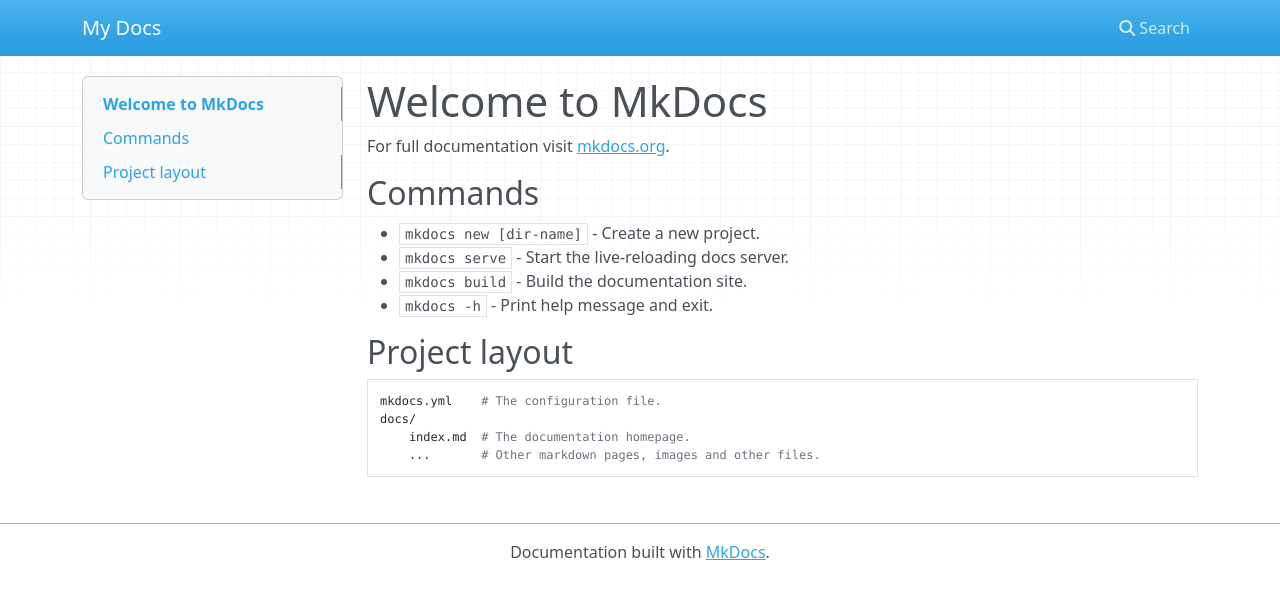
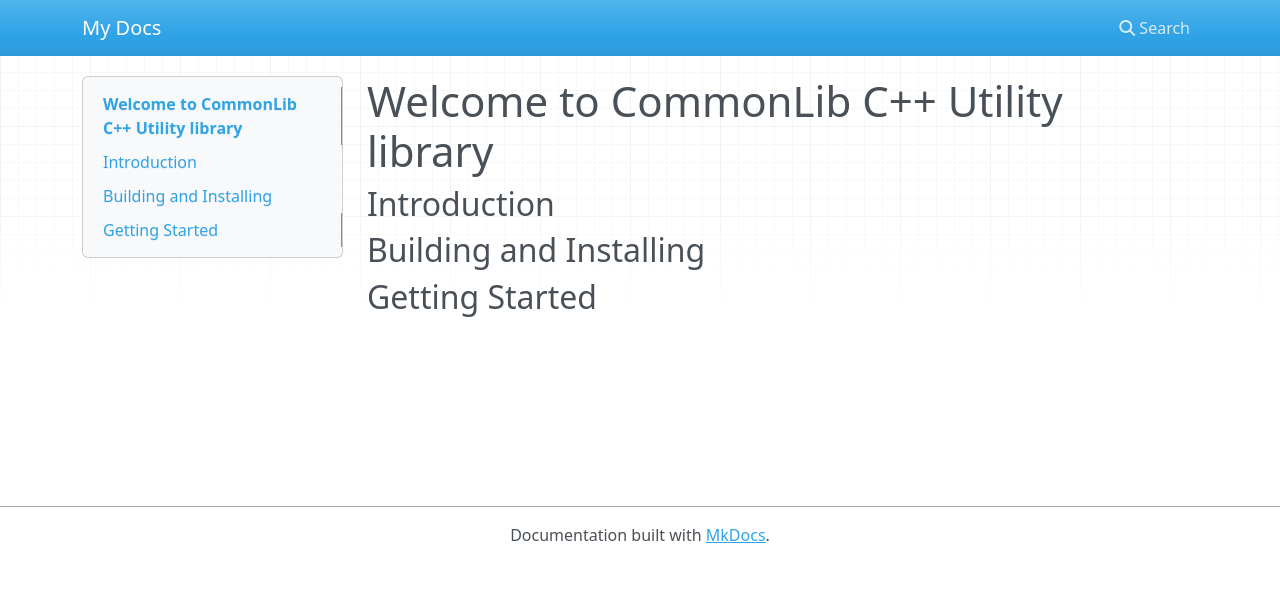
Before and after one commit to ravi688/Common, an MkDocs documentation site: the page built from docs/docs/index.md, in a window 1280 px wide. Shown: the top 599 px of the page. Built offline with MkDocs 1.6.1, drawn with Linux system fonts in a browser that asks for light colours; nearby versions of some CDN libraries.

Commit message:
Update docs

```diff
--- a/docs/docs/index.md
+++ b/docs/docs/index.md
@@ -1,17 +1,7 @@
-# Welcome to MkDocs
+# Welcome to CommonLib C++ Utility library
 
-For full documentation visit [mkdocs.org](https://www.mkdocs.org).
+## Introduction
 
-## Commands
+## Building and Installing
 
-* `mkdocs new [dir-name]` - Create a new project.
-* `mkdocs serve` - Start the live-reloading docs server.
-* `mkdocs build` - Build the documentation site.
-* `mkdocs -h` - Print help message and exit.
-
-## Project layout
-
-    mkdocs.yml    # The configuration file.
-    docs/
-        index.md  # The documentation homepage.
-        ...       # Other markdown pages, images and other files.
+## Getting Started
```
Also changed, not shown: docs/site/index.html, docs/site/search/search_index.json.
